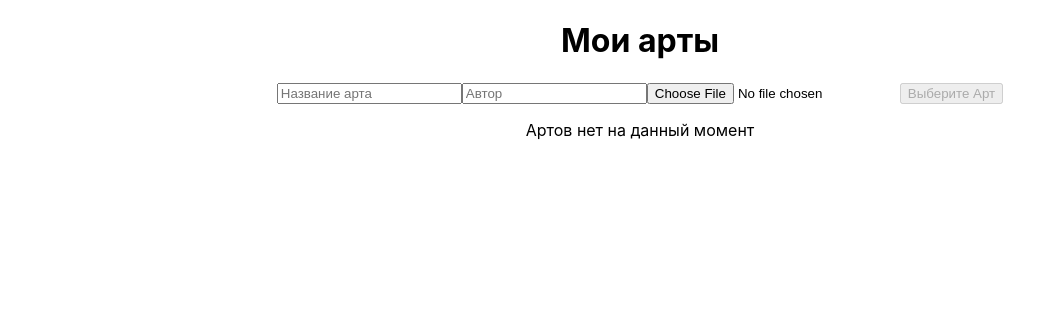
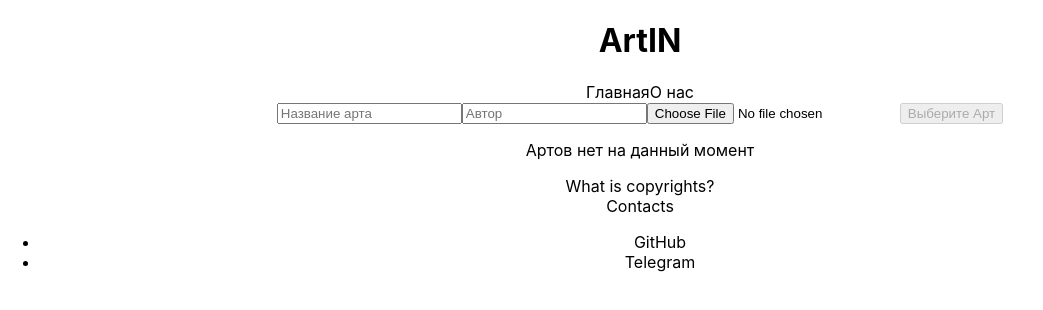
Before and after one commit to smolga2110/ArtPortfolioProject, a React (Create React App) app: page / in a window 1280 px wide. Shown: the top 310 px of the page, without its empty margins (0-1043 px from the left). Built offline with nearby package versions, Linux system fonts and the light colour scheme.

Commit message:
Added Layout, Footer, Header for a more convenient project structure and reduced garbage in App.js

```diff
--- a/src/App.js
+++ b/src/App.js
@@ -1,12 +1,11 @@
 import './App.css';
-import ArtList from './components/artList';
+import Layout from './components/layouts/layout'
 
 
 function App() {
   return (
     <div className="App">
-      <h1>Мои арты</h1>
-      <ArtList/>
+      <Layout/>
     </div>
   );
 }
--- /dev/null
+++ b/src/components/layouts/footer.js
@@ -0,0 +1,23 @@
+
+function Footer(){
+    return(
+        <footer>
+            <div>
+                <span>What is copyrights?</span>
+                <div>
+                    <span>Contacts</span>
+                    <ul>
+                        <li>
+                            <a>GitHub</a>
+                        </li>
+                        <li>
+                            <a>Telegram</a>
+                        </li>
+                    </ul>
+                </div>
+            </div>
+        </footer>
+    )
+}
+
+export default Footer;
--- /dev/null
+++ b/src/components/layouts/header.js
@@ -0,0 +1,16 @@
+
+function Header() {
+    return(
+        <header>
+            <div>
+                <h1>ArtIN</h1>
+                <nav>
+                    <a>Главная</a>
+                    <a>О нас</a>
+                </nav>
+            </div>
+        </header>
+    )
+}
+
+export default Header;
--- /dev/null
+++ b/src/components/layouts/layout.js
@@ -0,0 +1,17 @@
+import Header from './header'
+import ArtList from '../artList'
+import Footer from './footer'
+
+function Layout(){
+    return(
+        <div>
+            <Header/>
+            <main>
+                <ArtList/>
+            </main>
+            <Footer/>
+        </div>
+    )
+}
+
+export default Layout;
```
